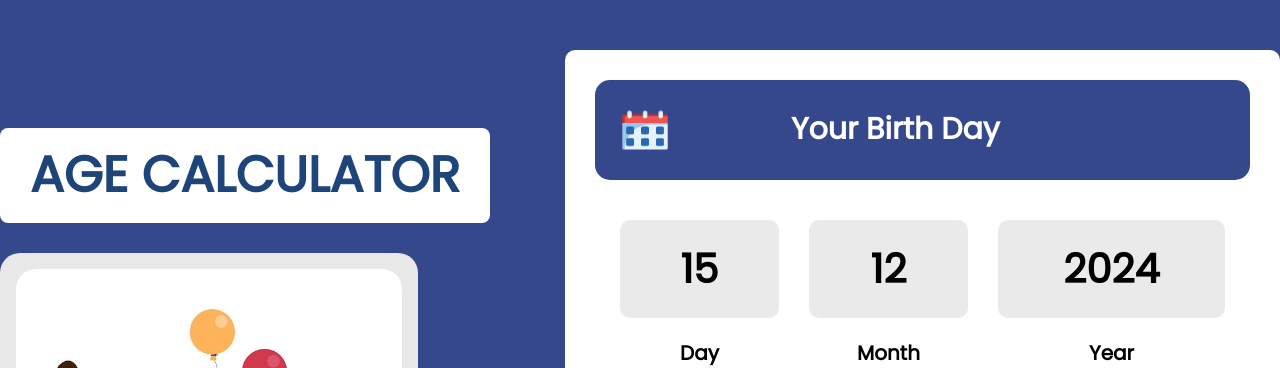
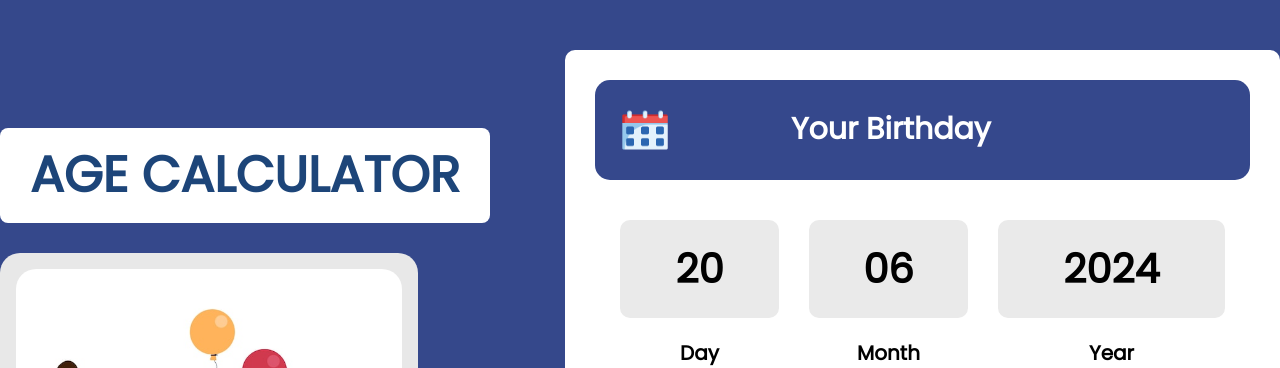
Before and after one commit to MohamedKhassar/Age-Calculator-HTML-CSS-JS, a plain HTML site: page index.html in a window 1280 px wide. Shown: the top 368 px of the page. Drawn offline with Linux system fonts and the light colour scheme.

Commit message:
"Updated birthday title and default input values in age calculator"

```diff
--- a/index.html
+++ b/index.html
@@ -17,14 +17,14 @@
                 </div>
             </div>
             <div class="age-calculator-div">
-                <h1 class="age-calculator-title"><img src="img/calendar.png" alt="">your birth day</h1>
+                <h1 class="age-calculator-title"><img src="img/calendar.png" alt="">your birthday</h1>
                 <div class="date">
                     <div class="date-item">
-                        <input type="number" oninput="setDate()" onchange="setDate()" min="1" value="15" max="31" id="day-input">
+                        <input type="number" oninput="setDate()" onchange="setDate()" min="1" value="20" max="31" id="day-input">
                         <p class="date-title">day</p>
                     </div>
                     <div class="date-item">
-                        <input type="number" oninput="setDate()" onchange="setDate()" min="1" value="12" max="12" id="month-input">
+                        <input type="number" oninput="setDate()" onchange="setDate()" min="1" value="06" max="12" id="month-input">
                         <p class="date-title">month</p>
                     </div>
                     <div class="date-item">
```
